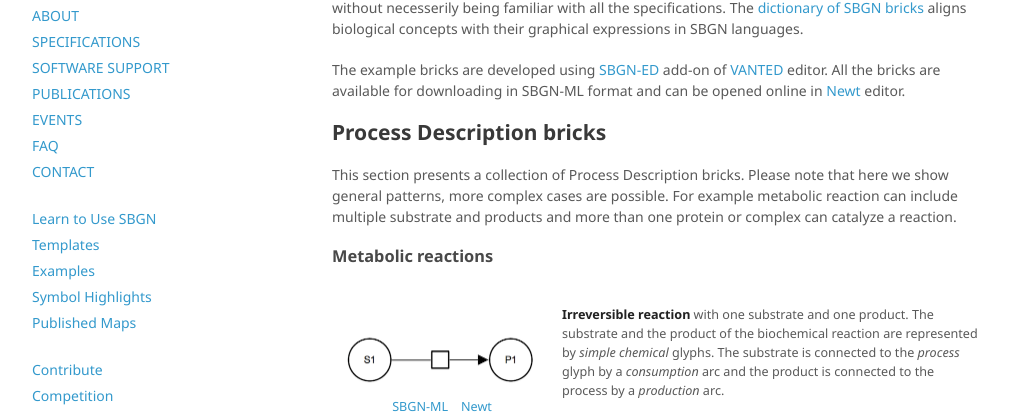
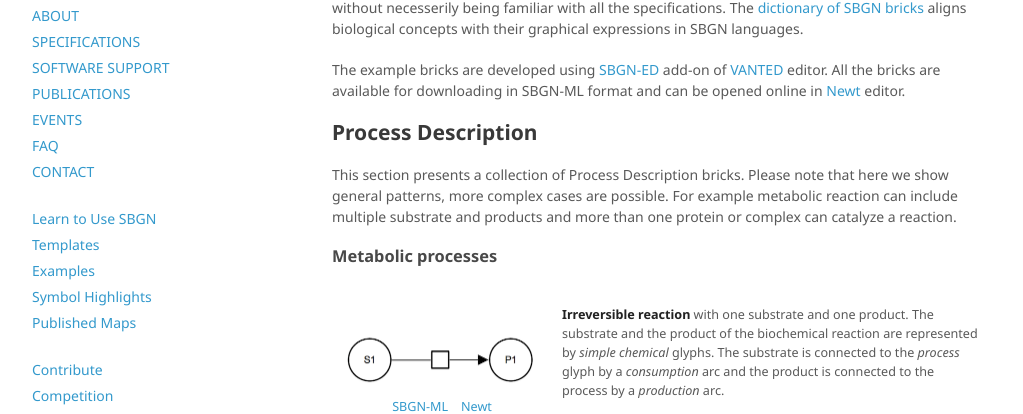
Before and after one commit to sbgn/sbgn, a Jekyll site: the page built from docs/sbgn_bricks.md, in a window 1280 px wide and 1130 px high. Shown: the part 196-610 px from the top of the window, without its empty margins (128-1151 px from the left). Built offline with Jekyll 4.4.1, drawn with Linux system fonts in a browser that asks for light colours; nearby versions of some CDN libraries.

Commit message:
Update sbgn_bricks.md

```diff
--- a/docs/sbgn_bricks.md
+++ b/docs/sbgn_bricks.md
@@ -11,11 +11,11 @@ permalink: /sbgn_bricks
 The example bricks are developed using <a href="https://immersive-analytics.infotech.monash.edu/vanted/addons/sbgn-ed/">SBGN-ED</a> add-on of <a href="https://www.cls.uni-konstanz.de/software/vanted/">VANTED</a> editor. All the bricks are available for downloading in SBGN-ML format and can be opened online in <a href="http://newteditor.org/">Newt</a> editor.
 
 
-## Process Description bricks
+## Process Description
 
 <p>This section presents a collection of Process Description bricks. Please note that here we show general patterns, more complex cases are possible. For example metabolic reaction can include multiple substrate and products and more than one protein or complex can catalyze a reaction.</p>
 
-### Metabolic reactions
+### Metabolic processes
 <table style="font-size:90%;">
     <tr>
       <td style="width: 200px; text-align: center;"><img src="../sbgn/downloads/bricks/PD_reaction_irr_0_1.png"/> <br />
```
